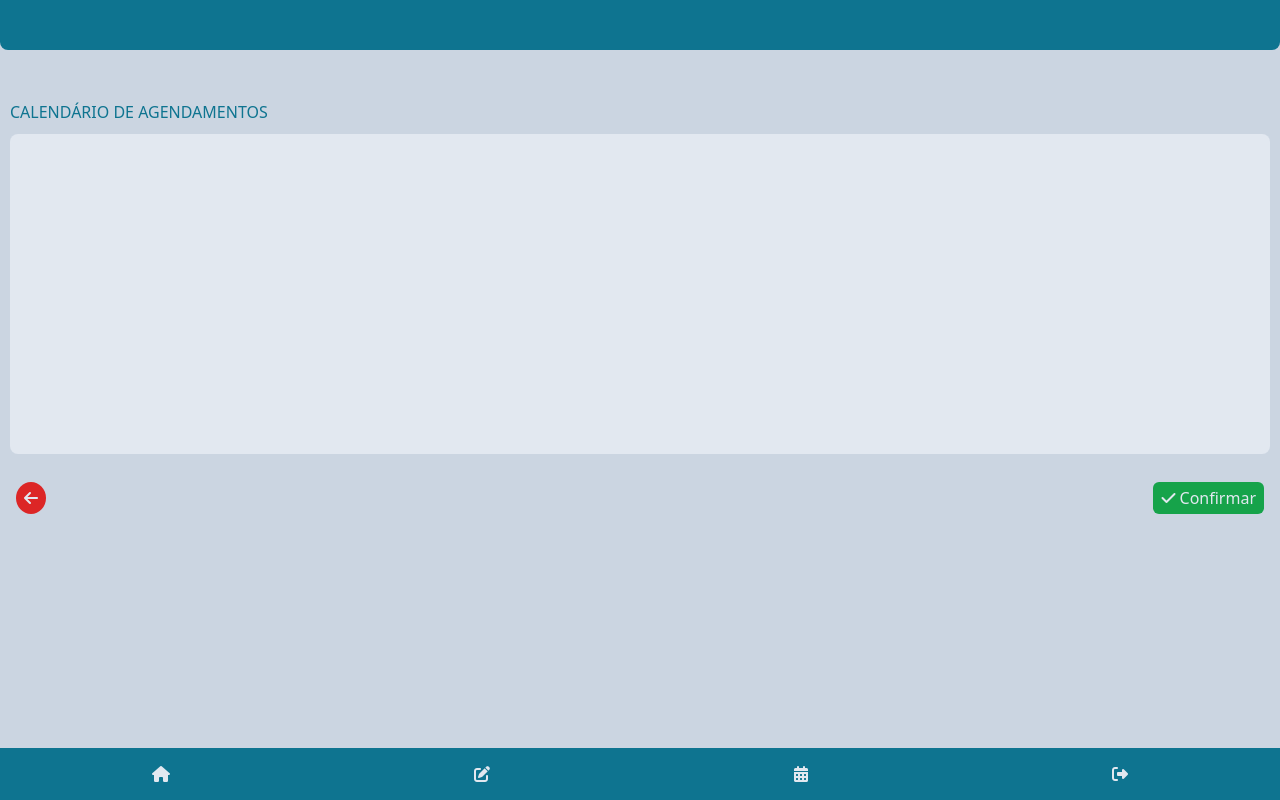
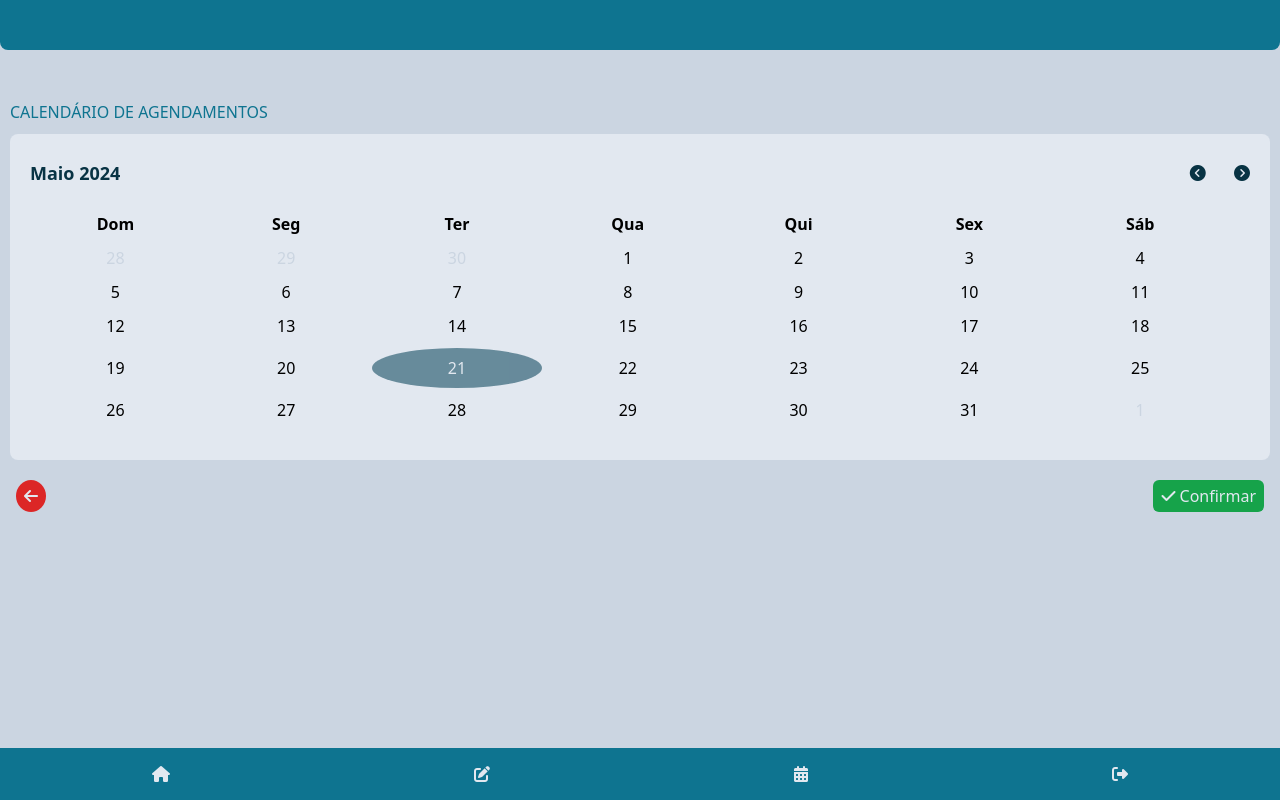
Before and after one commit to GabrielMarini12/VeterinariaGM, a website built with Vite: page agendarCalendario.html in a window 1280 px wide. Built offline with nearby package versions, Linux system fonts and the light colour scheme.

Commit message:
realizado todo layout do calendário, puxando as datas de forma dinâmica, permitindo o usuário navegar nos meses e anos que preferir atraves do botão de avançar ou voltar.

```diff
--- a/agendarCalendario.html
+++ b/agendarCalendario.html
@@ -18,9 +18,40 @@
           Calendário de agendamentos
         </p>
 
-        <div
-          class="flex bg-slate-200 p-[10px] rounded-lg h-[320px] mb-[10px]"
-        ></div>
+        <div class="bg-slate-200 p-[10px] rounded-lg h-[90%] mb-[10px]">
+          <header class="flex justify-between items-center px-[10px] py-[15px]">
+            <p id="data-atual" class="font-bold text-lg text-cyan-950"></p>
+            <div class="icons">
+              <span id="voltar"
+                ><i
+                  class="fa-solid fa-circle-chevron-left mr-3 text-cyan-950"
+                ></i
+              ></span>
+              <span id="proximo">
+                <i
+                  class="fa-solid fa-circle-chevron-right ml-3 text-cyan-950"
+                ></i>
+              </span>
+            </div>
+          </header>
+
+          <div class="p-[10px]">
+            <ul class="flex flex-wrap text-center">
+              <li class="w-[14%] font-semibold">Dom</li>
+              <li class="w-[14%] font-semibold">Seg</li>
+              <li class="w-[14%] font-semibold">Ter</li>
+              <li class="w-[14%] font-semibold">Qua</li>
+              <li class="w-[14%] font-semibold">Qui</li>
+              <li class="w-[14%] font-semibold">Sex</li>
+              <li class="w-[14%] font-semibold">Sáb</li>
+            </ul>
+
+            <ul
+              id="dias"
+              class="flex flex-wrap items-center text-center mb-[10px]"
+            ></ul>
+          </div>
+        </div>
 
         <div
           class="absolute bottom-0 left-4 bg-red-600 px-2 py-1 rounded-[50%] text-slate-200"
--- a/agendarCalendario.js
+++ b/agendarCalendario.js
@@ -1,3 +1,6 @@
+import { iconesPassarEVoltarMes, renderizarCalendario } from "./src/calendario";
 import { pegarNomeUsuarioCalendario } from "./src/utilidades";
 
 pegarNomeUsuarioCalendario();
+renderizarCalendario();
+iconesPassarEVoltarMes();
--- /dev/null
+++ b/src/calendario.js
@@ -0,0 +1,76 @@
+import { salvarLocalStorage } from "./utilidades";
+
+const dataAtual = document.getElementById("data-atual");
+const dias = document.getElementById("dias");
+const iconePassarEVoltarMes = document.querySelectorAll(".icons span");
+
+let date = new Date(),
+  anoAtual = date.getFullYear(),
+  mesAtual = date.getMonth();
+
+const meses = [
+  "Janeiro",
+  "Fevereiro",
+  "Março",
+  "Abril",
+  "Maio",
+  "Junho",
+  "Julho",
+  "Agosto",
+  "Setembro",
+  "Outubro",
+  "Novembro",
+  "Dezembro",
+];
+
+export function renderizarCalendario() {
+  let primeiroDiaDoMes = new Date(anoAtual, mesAtual, 1).getDay(),
+    ultimaDataDoMes = new Date(anoAtual, mesAtual + 1, 0).getDate(),
+    ultimoDiaDoMes = new Date(anoAtual, mesAtual, ultimaDataDoMes).getDay(),
+    ultimaDataDoUltimoMes = new Date(anoAtual, mesAtual, 0).getDate();
+
+  let liTag = "";
+
+  for (let i = primeiroDiaDoMes; i > 0; i--) {
+    liTag += `<li class="w-[14%] mt-[10px] text-slate-300">${
+      ultimaDataDoUltimoMes - i + 1
+    }</li>`;
+  }
+
+  for (let i = 1; i <= ultimaDataDoMes; i++) {
+    let eHoje =
+      i === date.getDate() &&
+      mesAtual === new Date().getMonth() &&
+      anoAtual === new Date().getFullYear()
+        ? "bg-cyan-900 text-slate-200 rounded-[50%] p-2 opacity-60"
+        : "";
+    liTag += `<li class="w-[14%] mt-[10px] ${eHoje}">${i}</li>`;
+  }
+
+  for (let i = ultimoDiaDoMes; i < 6; i++) {
+    liTag += `<li class="w-[14%] mt-[10px] text-slate-300">${
+      i - ultimoDiaDoMes + 1
+    }</li>`;
+  }
+
+  dataAtual.innerText = `${meses[mesAtual]} ${anoAtual}`;
+  dias.innerHTML = liTag;
+}
+
+export function iconesPassarEVoltarMes() {
+  iconePassarEVoltarMes.forEach((icon) => {
+    icon.addEventListener("click", () => {
+      mesAtual = icon.id === "voltar" ? mesAtual - 1 : mesAtual + 1;
+
+      if (mesAtual < 0 || mesAtual > 11) {
+        date = new Date(anoAtual, mesAtual);
+        anoAtual = date.getFullYear();
+        mesAtual = date.getMonth();
+      } else {
+        date = new Date();
+      }
+
+      renderizarCalendario();
+    });
+  });
+}
```
